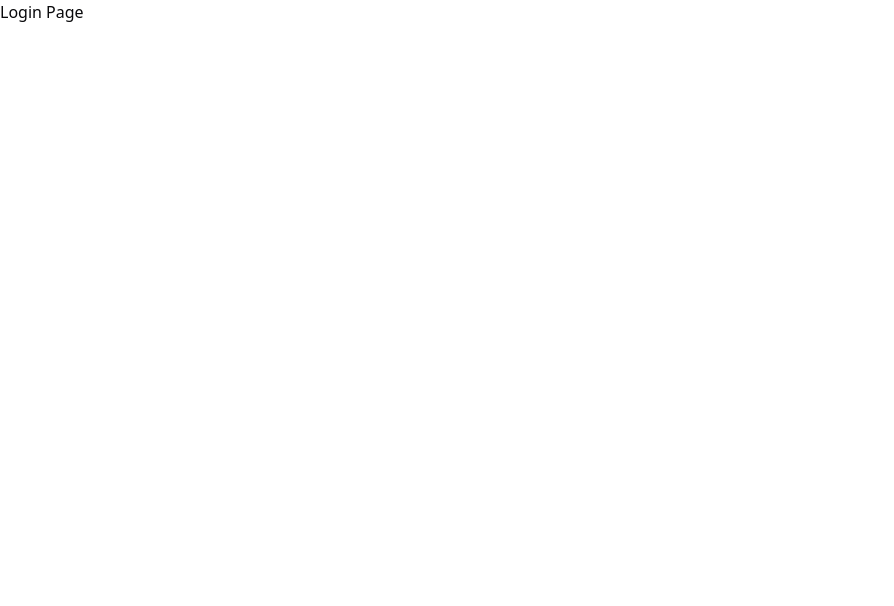
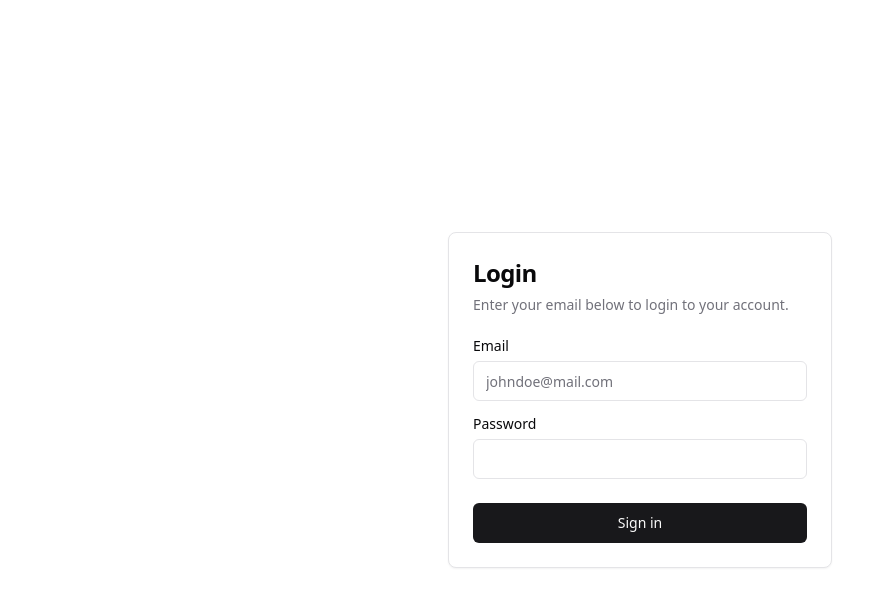
Before and after one commit to fredrikj31/auth-system, a React (Vite) app in the folder app/: page /login in a window 1280 px wide. Shown: the top 606 px of the page, without its empty margins (0-894 px from the left). Built offline with nearby package versions, Linux system fonts and the light colour scheme.

Commit message:
feat(app): adds design for login page

```diff
--- a/app/src/pages/Login.tsx
+++ b/app/src/pages/Login.tsx
@@ -1,3 +1,30 @@
+import { Button } from "@shadcn-ui/components/ui/button";
+import { Card, CardContent, CardDescription, CardFooter, CardHeader, CardTitle } from "@shadcn-ui/components/ui/card";
+import { Input } from "@shadcn-ui/components/ui/input";
+import { Label } from "@shadcn-ui/components/ui/label";
+
 export const LoginPage = () => {
-  return <h1>Login Page</h1>;
+  return (
+    <div className="min-h-screen flex justify-center items-center">
+      <Card className="w-full max-w-sm">
+        <CardHeader>
+          <CardTitle className="text-2xl">Login</CardTitle>
+          <CardDescription>Enter your email below to login to your account.</CardDescription>
+        </CardHeader>
+        <CardContent className="grid gap-4">
+          <div className="grid gap-2">
+            <Label htmlFor="email">Email</Label>
+            <Input id="email" type="email" placeholder="johndoe@mail.com" required />
+          </div>
+          <div className="grid gap-2">
+            <Label htmlFor="password">Password</Label>
+            <Input id="password" type="password" required />
+          </div>
+        </CardContent>
+        <CardFooter>
+          <Button className="w-full">Sign in</Button>
+        </CardFooter>
+      </Card>
+    </div>
+  );
 };
```
